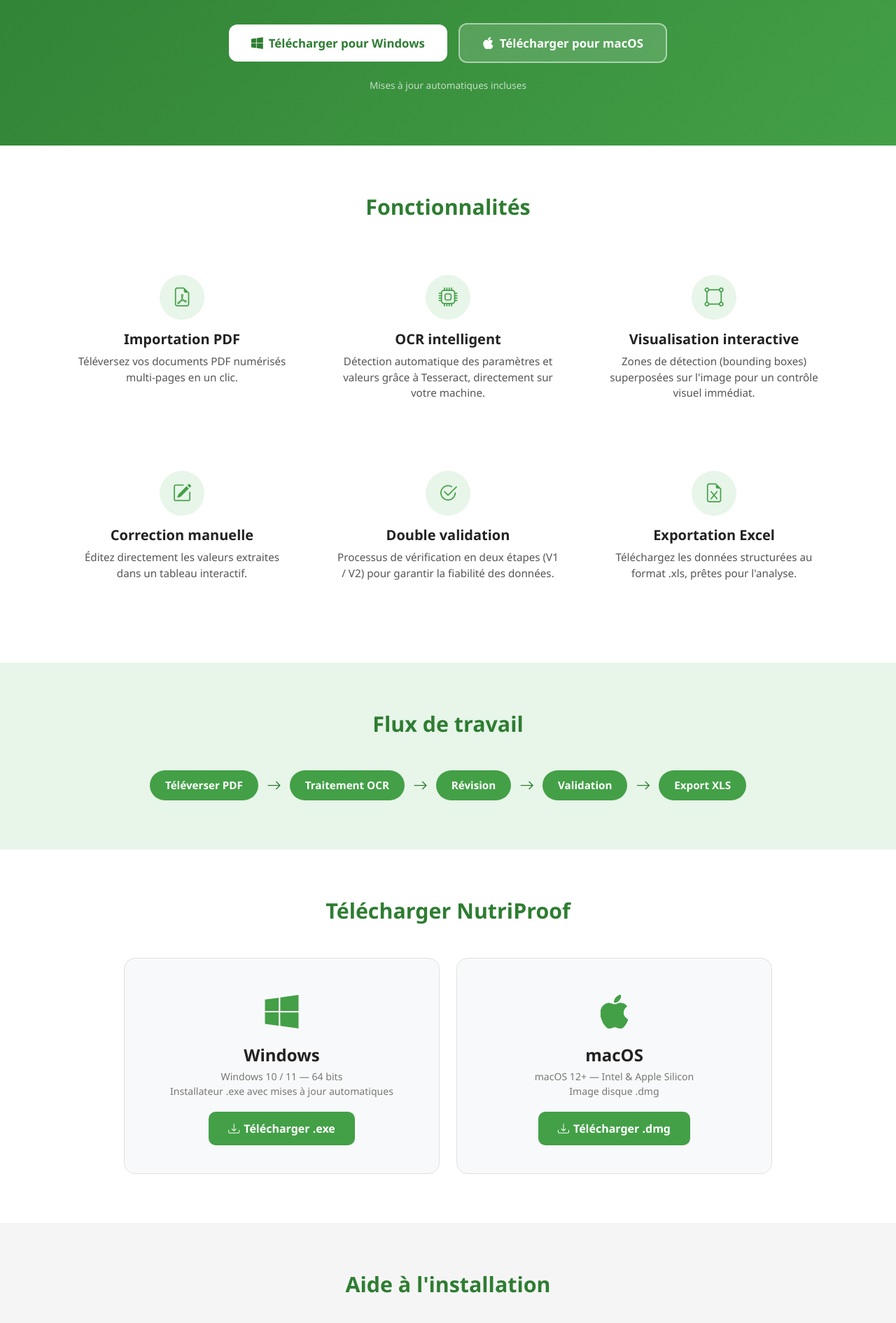
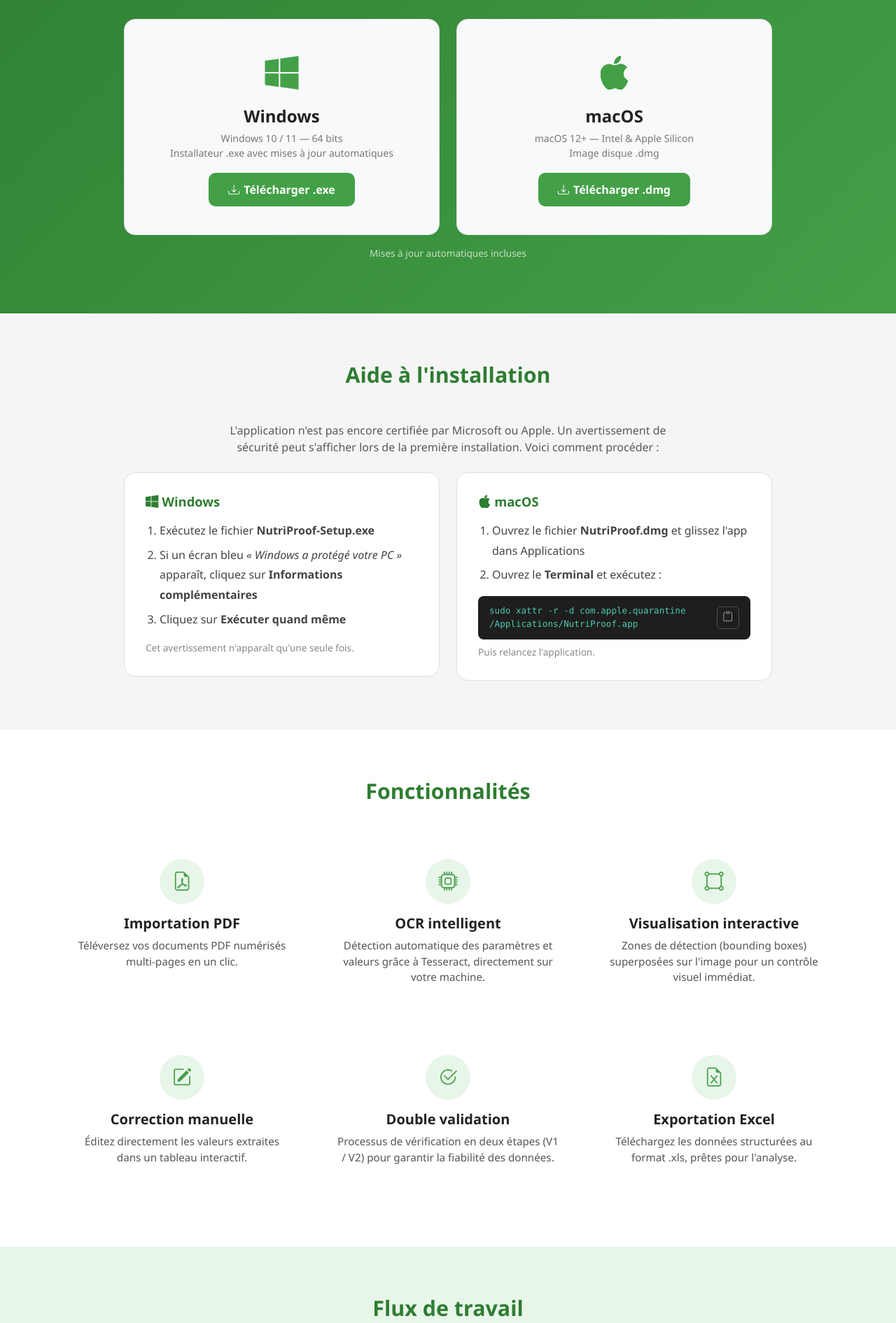
Before and after one commit to metrotechnet/nutriproof, a plain HTML site: page website/public/index.html in a window 1280 px wide. Shown: the part 335-2226 px from the top of the page at 70% size. Drawn offline with nearby package versions, Linux system fonts and the light colour scheme.

Commit message:
Refactor installation help section and update download links for Windows and macOS

```diff
--- a/website/public/index.html
+++ b/website/public/index.html
@@ -176,6 +176,14 @@
         }
         .dl-card .btn-dl:hover { background: var(--green-dark); color: #fff; }
 
+        /* Keep hero card text colors consistent with Download section */
+        .hero .dl-card {
+            color: #222;
+        }
+        .hero .dl-card h4 {
+            color: #222;
+        }
+
         /* ── Install Help ────────────── */
         .install-help { background: #f5f5f5; }
         .help-card {
@@ -268,17 +276,72 @@
     <p class="tagline">
         Extraction automatisée de bilans lipidiques et résultats de laboratoire à partir de PDF numérisés.
     </p>
-    <div>
-        <a href="https://github.com/metrotechnet/nutriproof/releases/latest/download/NutriProof-Setup.exe"
-           class="btn-download btn-win">
-            <i class="bi bi-windows"></i> Télécharger pour Windows
-        </a>
-        <a href="https://github.com/metrotechnet/nutriproof/releases/latest/download/NutriProof.dmg"
-           class="btn-download btn-mac">
-            <i class="bi bi-apple"></i> Télécharger pour macOS
-        </a>
+    <div class="container">
+        <div class="row g-4 justify-content-center">
+            <div class="col-md-5">
+                <div class="dl-card">
+                    <div class="os-icon"><i class="bi bi-windows"></i></div>
+                    <h4>Windows</h4>
+                    <p class="dl-info">Windows 10 / 11 — 64 bits<br>Installateur .exe avec mises à jour automatiques</p>
+                    <a href="https://github.com/metrotechnet/nutriproof/releases/latest/download/NutriProof-Setup.exe"
+                       class="btn-dl">
+                        <i class="bi bi-download"></i> Télécharger .exe
+                    </a>
+                </div>
+            </div>
+            <div class="col-md-5">
+                <div class="dl-card">
+                    <div class="os-icon"><i class="bi bi-apple"></i></div>
+                    <h4>macOS</h4>
+                    <p class="dl-info">macOS 12+ — Intel &amp; Apple Silicon<br>Image disque .dmg</p>
+                    <a href="https://github.com/metrotechnet/nutriproof/releases/latest/download/NutriProof.dmg"
+                       class="btn-dl">
+                        <i class="bi bi-download"></i> Télécharger .dmg
+                    </a>
+                </div>
+            </div>
+            </div>
     </div>
     <p class="version-note">Mises à jour automatiques incluses</p>
+</section>
+
+<!-- ═══════ INSTALLATION HELP ═══════ -->
+<section class="install-help" id="install-help">
+    <h2>Aide à l'installation</h2>
+    <div class="container">
+        <p class="text-center text-muted mb-4" style="max-width:640px;margin:0 auto;">
+            L'application n'est pas encore certifiée par Microsoft ou Apple. Un avertissement de sécurité peut s'afficher lors de la première installation. Voici comment procéder&nbsp;:
+        </p>
+        <div class="row g-4 justify-content-center">
+            <div class="col-md-5">
+                <div class="help-card">
+                    <h5><i class="bi bi-windows"></i> Windows</h5>
+                    <ol>
+                        <li>Exécutez le fichier <strong>NutriProof-Setup.exe</strong></li>
+                        <li>Si un écran bleu <em>«&nbsp;Windows a protégé votre PC&nbsp;»</em> apparaît, cliquez sur <strong>Informations complémentaires</strong></li>
+                        <li>Cliquez sur <strong>Exécuter quand même</strong></li>
+                    </ol>
+                    <p class="help-note">Cet avertissement n'apparaît qu'une seule fois.</p>
+                </div>
+            </div>
+            <div class="col-md-5">
+                <div class="help-card">
+                    <h5><i class="bi bi-apple"></i> macOS</h5>
+                    <ol>
+                        <li>Ouvrez le fichier <strong>NutriProof.dmg</strong> et glissez l'app dans Applications</li>
+                        <li>Ouvrez le <strong>Terminal</strong> et exécutez&nbsp;:</li>
+                    </ol>
+                    <div class="help-terminal">
+                        <code>sudo xattr -r -d com.apple.quarantine /Applications/NutriProof.app</code>
+                        <button class="btn-copy" onclick="navigator.clipboard.writeText('sudo xattr -r -d com.apple.quarantine /Applications/NutriProof.app')" title="Copier">
+                            <i class="bi bi-clipboard"></i>
+                        </button>
+                    </div>
+                    <p class="help-note mt-2">Puis relancez l'application.</p>
+                </div>
+            </div>
+        </div>
+    </div>
 </section>
 
 <!-- ═══════ FEATURES ═══════ -->
@@ -348,75 +411,6 @@
     </div>
 </section>
 
-<!-- ═══════ DOWNLOAD ═══════ -->
-<section class="download" id="download">
-    <h2>Télécharger NutriProof</h2>
-    <div class="container">
-        <div class="row g-4 justify-content-center">
-            <div class="col-md-5">
-                <div class="dl-card">
-                    <div class="os-icon"><i class="bi bi-windows"></i></div>
-                    <h4>Windows</h4>
-                    <p class="dl-info">Windows 10 / 11 — 64 bits<br>Installateur .exe avec mises à jour automatiques</p>
-                    <a href="https://github.com/metrotechnet/nutriproof/releases/latest/download/NutriProof-Setup.exe"
-                       class="btn-dl">
-                        <i class="bi bi-download"></i> Télécharger .exe
-                    </a>
-                </div>
-            </div>
-            <div class="col-md-5">
-                <div class="dl-card">
-                    <div class="os-icon"><i class="bi bi-apple"></i></div>
-                    <h4>macOS</h4>
-                    <p class="dl-info">macOS 12+ — Intel &amp; Apple Silicon<br>Image disque .dmg</p>
-                    <a href="https://github.com/metrotechnet/nutriproof/releases/latest/download/NutriProof.dmg"
-                       class="btn-dl">
-                        <i class="bi bi-download"></i> Télécharger .dmg
-                    </a>
-                </div>
-            </div>
-        </div>
-    </div>
-</section>
-
-<!-- ═══════ INSTALLATION HELP ═══════ -->
-<section class="install-help" id="install-help">
-    <h2>Aide à l'installation</h2>
-    <div class="container">
-        <p class="text-center text-muted mb-4" style="max-width:640px;margin:0 auto;">
-            L'application n'est pas encore certifiée par Microsoft ou Apple. Un avertissement de sécurité peut s'afficher lors de la première installation. Voici comment procéder&nbsp;:
-        </p>
-        <div class="row g-4 justify-content-center">
-            <div class="col-md-5">
-                <div class="help-card">
-                    <h5><i class="bi bi-windows"></i> Windows</h5>
-                    <ol>
-                        <li>Exécutez le fichier <strong>NutriProof-Setup.exe</strong></li>
-                        <li>Si un écran bleu <em>«&nbsp;Windows a protégé votre PC&nbsp;»</em> apparaît, cliquez sur <strong>Informations complémentaires</strong></li>
-                        <li>Cliquez sur <strong>Exécuter quand même</strong></li>
-                    </ol>
-                    <p class="help-note">Cet avertissement n'apparaît qu'une seule fois.</p>
-                </div>
-            </div>
-            <div class="col-md-5">
-                <div class="help-card">
-                    <h5><i class="bi bi-apple"></i> macOS</h5>
-                    <ol>
-                        <li>Ouvrez le fichier <strong>NutriProof.dmg</strong> et glissez l'app dans Applications</li>
-                        <li>Si le message <em>«&nbsp;Application endommagée&nbsp;»</em> apparaît, ouvrez le <strong>Terminal</strong> et exécutez&nbsp;:</li>
-                    </ol>
-                    <div class="help-terminal">
-                        <code>xattr -cr /Applications/NutriProof.app</code>
-                        <button class="btn-copy" onclick="navigator.clipboard.writeText('xattr -cr /Applications/NutriProof.app')" title="Copier">
-                            <i class="bi bi-clipboard"></i>
-                        </button>
-                    </div>
-                    <p class="help-note mt-2">Puis double-cliquez sur l'app pour l'ouvrir normalement.</p>
-                </div>
-            </div>
-        </div>
-    </div>
-</section>
 
 <!-- ═══════ FOOTER ═══════ -->
 <footer>
```
Also changed, not shown: 1 other file.
